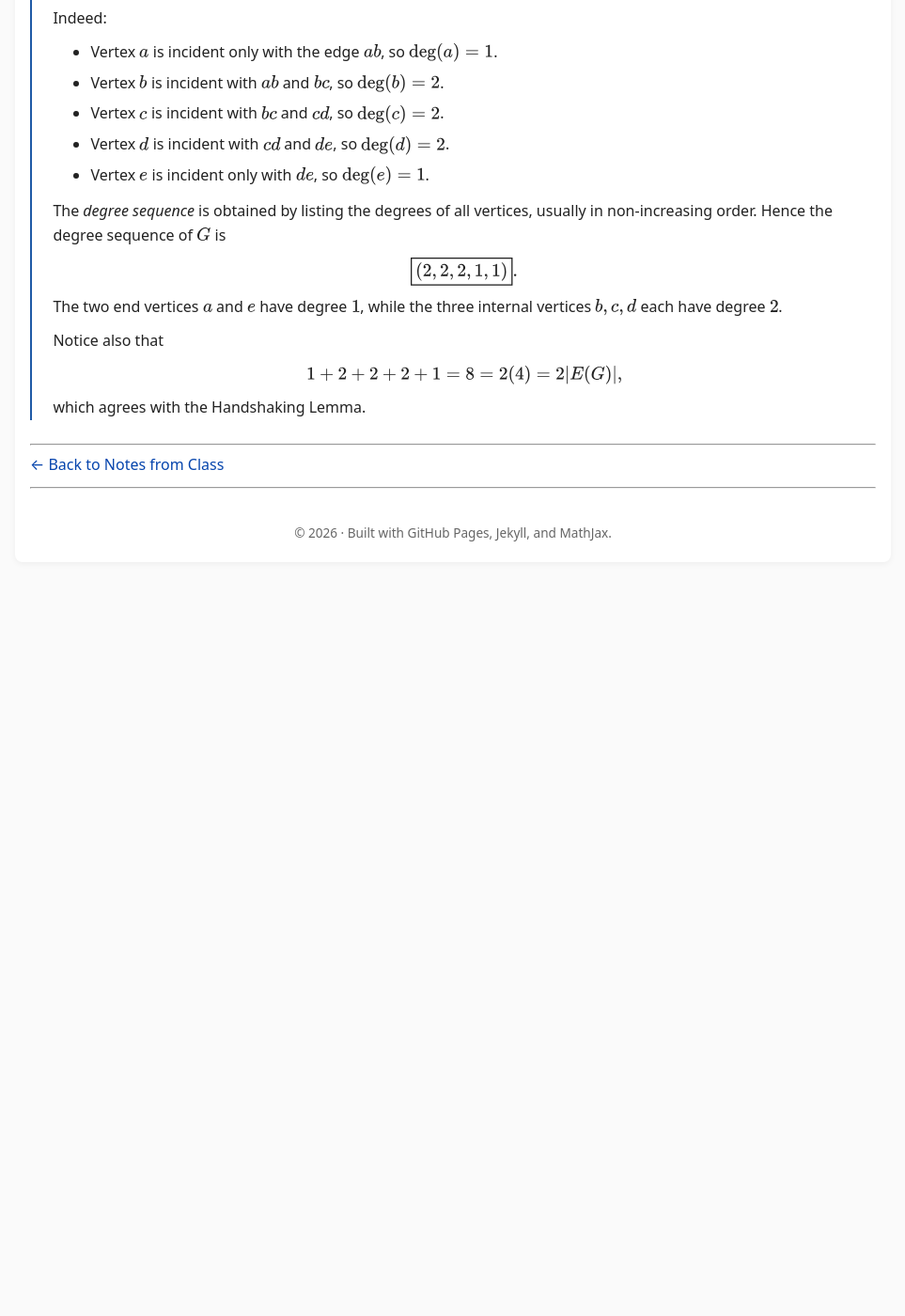
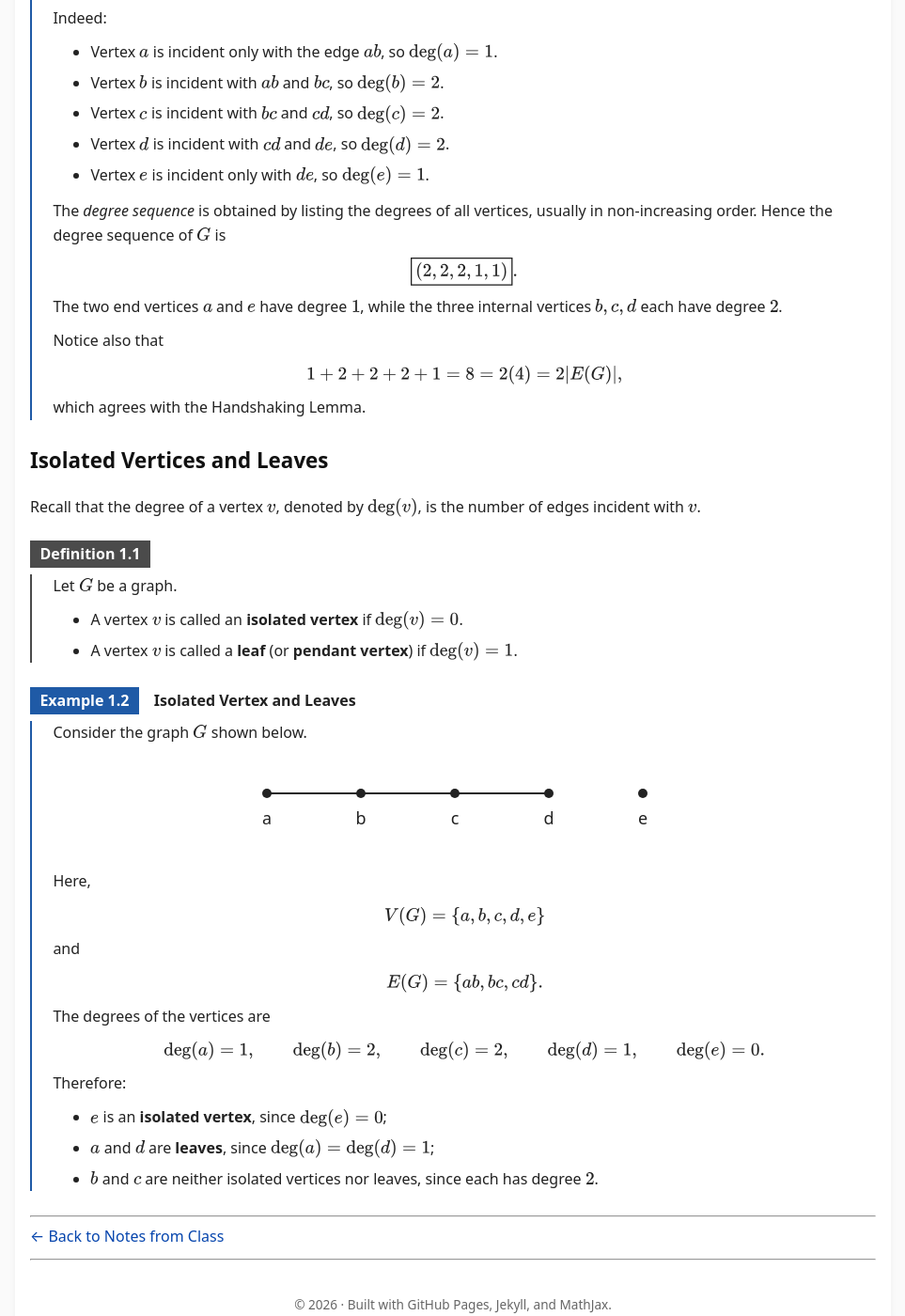
Before and after one commit to SaleemKamaludin/SaleemKamaludin.github.io, a Jekyll site: the page built from courses/math-2276/notes-from-class/supplementary-lecture-4/index.md, in a window 1280 px wide and 1400 px high, scrolled down 760 px. Shown: the whole window at 94% size, without its empty margins (158-1121 px from the left). Built offline with Jekyll 4.4.1, drawn with Linux system fonts in a browser that asks for light colours; before the commit the page ends 1390 px from its top, so only the background shows below that.

Commit message:
Add isolated vertices and leaves section to Lecture 4 notes

```diff
--- a/courses/math-2276/notes-from-class/supplementary-lecture-4/index.md
+++ b/courses/math-2276/notes-from-class/supplementary-lecture-4/index.md
@@ -165,6 +165,160 @@ These supplementary notes contain typed and expanded material developed during L
 
 </div>
 
+<h2 id="isolated-vertices-and-leaves">Isolated Vertices and Leaves</h2>
+
+<p>
+  Recall that the degree of a vertex \(v\), denoted by \(\deg(v)\), is the
+  number of edges incident with \(v\).
+</p>
+
+
+<div id="supp-lecture-4-definition-1" class="math-env definition">
+
+  <div class="math-env-heading">
+    <span class="math-env-tag">Definition 1.1</span>
+  </div>
+
+  <div class="math-env-body">
+
+    <p>
+      Let \(G\) be a graph.
+    </p>
+
+    <ul>
+      <li>
+        A vertex \(v\) is called an <strong>isolated vertex</strong> if
+        \(\deg(v)=0\).
+      </li>
+
+      <li>
+        A vertex \(v\) is called a <strong>leaf</strong> (or
+        <strong>pendant vertex</strong>) if \(\deg(v)=1\).
+      </li>
+    </ul>
+
+  </div>
+
+</div>
+
+
+<div id="supp-lecture-4-example-2" class="math-env example">
+
+  <div class="math-env-heading">
+    <span class="math-env-tag">Example 1.2</span>
+    <span class="math-env-title">Isolated Vertex and Leaves</span>
+  </div>
+
+  <div class="math-env-body">
+
+    <p>
+      Consider the graph \(G\) shown below.
+    </p>
+
+    <div style="text-align:center; margin: 1rem 0 1.2rem 0;">
+      <svg width="560" height="90" viewBox="0 0 560 90"
+           xmlns="http://www.w3.org/2000/svg"
+           role="img"
+           aria-label="Graph with path a b c d and isolated vertex e">
+
+        <line x1="70" y1="35" x2="170" y2="35"
+              stroke="currentColor" stroke-width="2"/>
+
+        <line x1="170" y1="35" x2="270" y2="35"
+              stroke="currentColor" stroke-width="2"/>
+
+        <line x1="270" y1="35" x2="370" y2="35"
+              stroke="currentColor" stroke-width="2"/>
+
+        <circle cx="70" cy="35" r="5" fill="currentColor"/>
+        <circle cx="170" cy="35" r="5" fill="currentColor"/>
+        <circle cx="270" cy="35" r="5" fill="currentColor"/>
+        <circle cx="370" cy="35" r="5" fill="currentColor"/>
+        <circle cx="470" cy="35" r="5" fill="currentColor"/>
+
+        <text x="70" y="68" text-anchor="middle"
+              font-size="18" fill="currentColor">a</text>
+
+        <text x="170" y="68" text-anchor="middle"
+              font-size="18" fill="currentColor">b</text>
+
+        <text x="270" y="68" text-anchor="middle"
+              font-size="18" fill="currentColor">c</text>
+
+        <text x="370" y="68" text-anchor="middle"
+              font-size="18" fill="currentColor">d</text>
+
+        <text x="470" y="68" text-anchor="middle"
+              font-size="18" fill="currentColor">e</text>
+
+      </svg>
+    </div>
+
+    <p>
+      Here,
+    </p>
+
+    <div class="display-math">
+
+    \[
+    V(G)=\{a,b,c,d,e\}
+    \]
+
+    </div>
+
+    <p>
+      and
+    </p>
+
+    <div class="display-math">
+
+    \[
+    E(G)=\{ab,bc,cd\}.
+    \]
+
+    </div>
+
+    <p>
+      The degrees of the vertices are
+    </p>
+
+    <div class="display-math">
+
+    \[
+    \deg(a)=1,\qquad
+    \deg(b)=2,\qquad
+    \deg(c)=2,\qquad
+    \deg(d)=1,\qquad
+    \deg(e)=0.
+    \]
+
+    </div>
+
+    <p>
+      Therefore:
+    </p>
+
+    <ul>
+      <li>
+        \(e\) is an <strong>isolated vertex</strong>, since
+        \(\deg(e)=0\);
+      </li>
+
+      <li>
+        \(a\) and \(d\) are <strong>leaves</strong>, since
+        \(\deg(a)=\deg(d)=1\);
+      </li>
+
+      <li>
+        \(b\) and \(c\) are neither isolated vertices nor leaves,
+        since each has degree \(2\).
+      </li>
+    </ul>
+
+  </div>
+
+</div>
+
 ---
 
 [← Back to Notes from Class]({{ '/courses/math-2276/notes-from-class/' | relative_url }})
```
